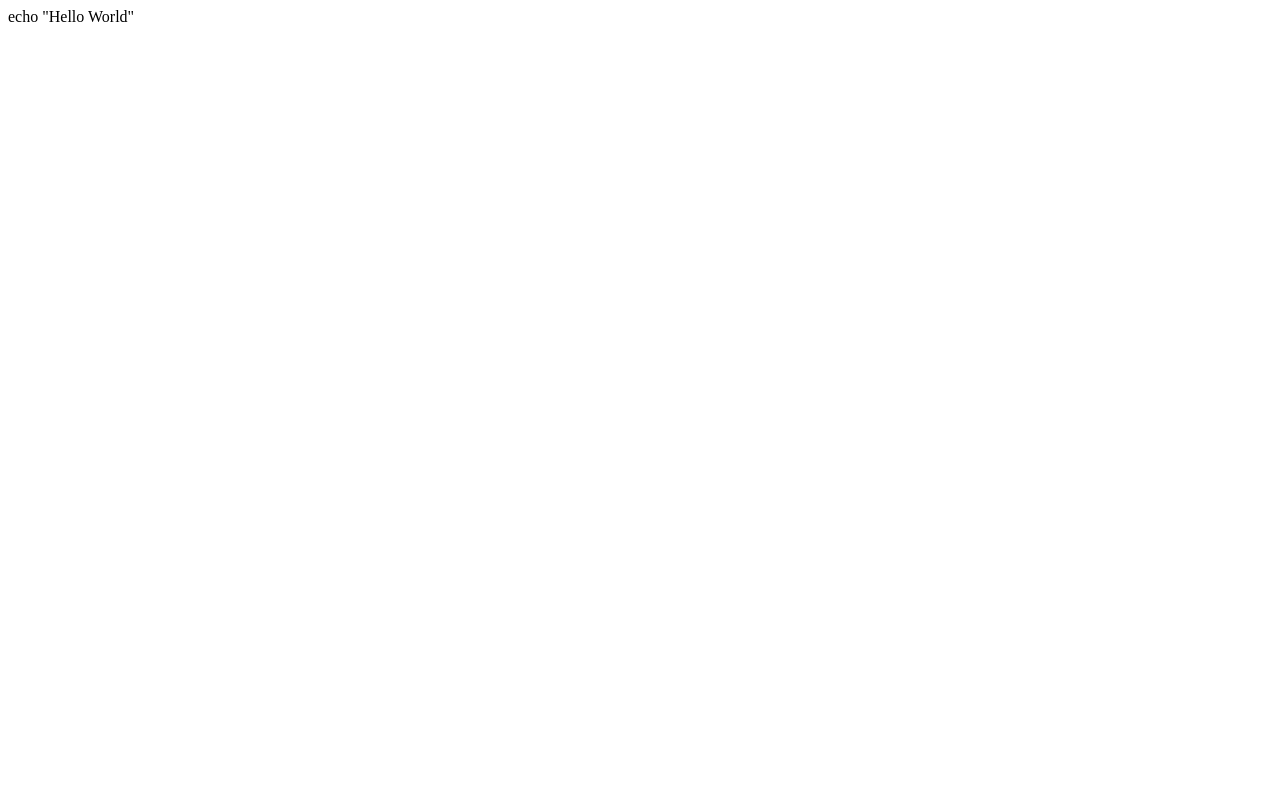
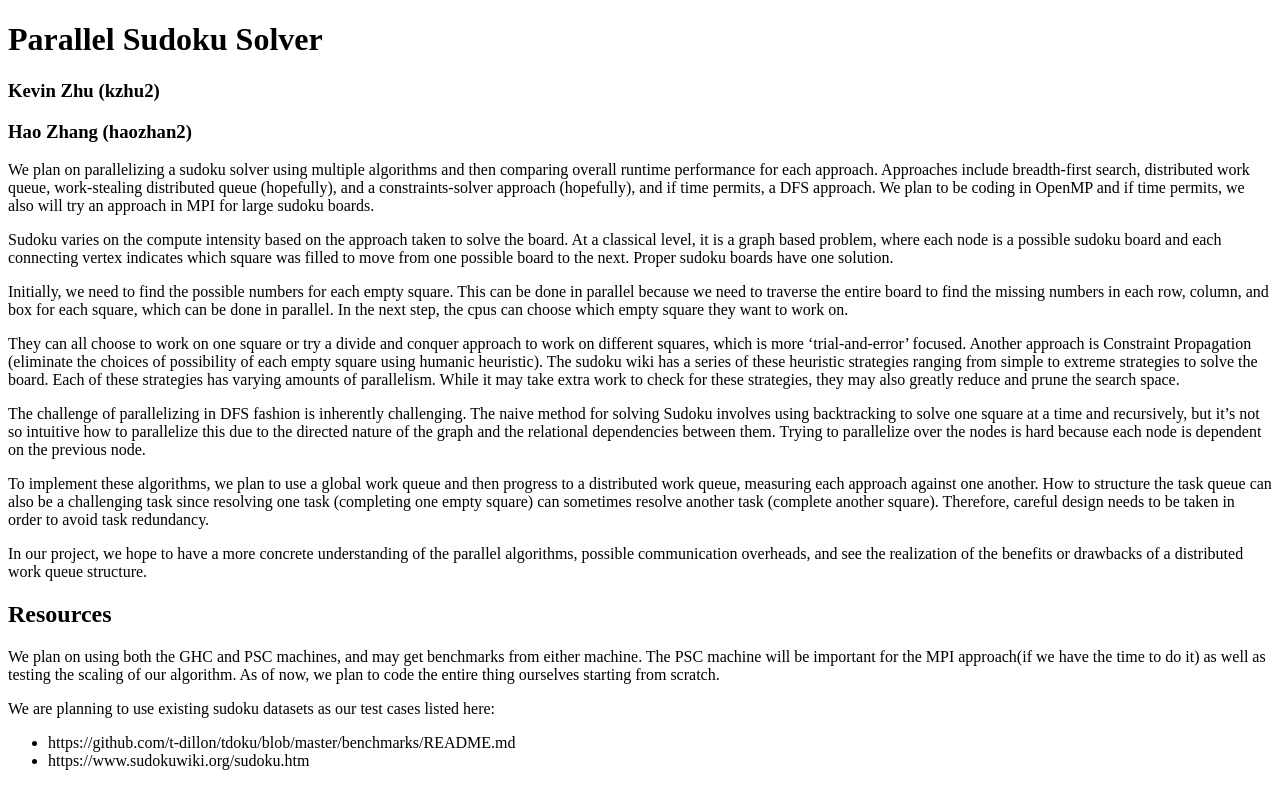
Before and after one commit to Hao2747/sudoku-parallel-solver.github.io, a plain HTML site: page index.html in a window 1280 px wide. Drawn offline with Linux system fonts and the light colour scheme.

Commit message:
add preliminary index.html

```diff
--- a/index.html
+++ b/index.html
@@ -1 +1,26 @@
-echo "Hello World"
+<!DOCTYPE html>
+<html>
+  <head>
+    <title>Parallel Sudoku Solver</title>
+  </head>
+  <body>
+    <h1>Parallel Sudoku Solver</h1>
+    <h3>Kevin Zhu (kzhu2)</h3>
+    <h3>Hao Zhang (haozhan2)</h3>
+    <p>We plan on parallelizing a sudoku solver using multiple algorithms and then comparing overall runtime performance for each approach. Approaches include breadth-first search, distributed work queue, work-stealing distributed queue (hopefully), and a constraints-solver approach (hopefully), and if time permits, a DFS approach. We plan to be coding in OpenMP and if time permits, we also will try an approach in MPI for large sudoku boards.</p>
+    <p>Sudoku varies on the compute intensity based on the approach taken to solve the board. At a classical level, it is a graph based problem, where each node is a possible sudoku board and each connecting vertex indicates which square was filled to move from one possible board to the next. Proper sudoku boards have one solution. </p>
+    <p>Initially, we need to find the possible numbers for each empty square. This can be done in parallel because we need to traverse the entire board to find the missing numbers in each row, column, and box for each square, which can be done in parallel. In the next step, the cpus can choose which empty square they want to work on. </p>
+    <p>They can all choose to work on one square or try a divide and conquer approach to work on different squares, which is more ‘trial-and-error’ focused. Another approach is Constraint Propagation (eliminate the choices of possibility of each empty square using humanic heuristic). The sudoku wiki has a series of these heuristic strategies ranging from simple to extreme strategies to solve the board. Each of these strategies has varying amounts of parallelism. While it may take extra work to check for these strategies, they may also greatly reduce and prune the search space. </p>
+    <p>The challenge of parallelizing in DFS fashion is inherently challenging. The naive method for solving Sudoku involves using backtracking to solve one square at a time and recursively, but it’s not so intuitive how to parallelize this due to the directed nature of the graph and the relational dependencies between them. Trying to parallelize over the nodes is hard because each node is dependent on the previous node. </p>
+    <p>To implement these algorithms, we plan to use a global work queue and then progress to a distributed work queue, measuring each approach against one another. How to structure the task queue can also be a challenging task since resolving one task (completing one empty square) can sometimes resolve another task (complete another square). Therefore, careful design needs to be taken in order to avoid task redundancy. </p>
+    <p>In our project, we hope to have a more concrete understanding of the parallel algorithms, possible communication overheads, and see the realization of the benefits or drawbacks of a distributed work queue structure.</p>
+    <h2>Resources</h2>
+    <p>We plan on using both the GHC and PSC machines, and may get benchmarks from either machine. The PSC machine will be important for the MPI approach(if we have the time to do it) as well as testing the scaling of our algorithm. As of now, we plan to code the entire thing ourselves starting from scratch. </p>
+    <p>We are planning to use existing sudoku datasets as our test cases listed here:
+        <ul>
+          <li>https://github.com/t-dillon/tdoku/blob/master/benchmarks/README.md</li>
+          <li>https://www.sudokuwiki.org/sudoku.htm</li>
+        </ul>
+    </p>
+  </body>
+</html>
```
